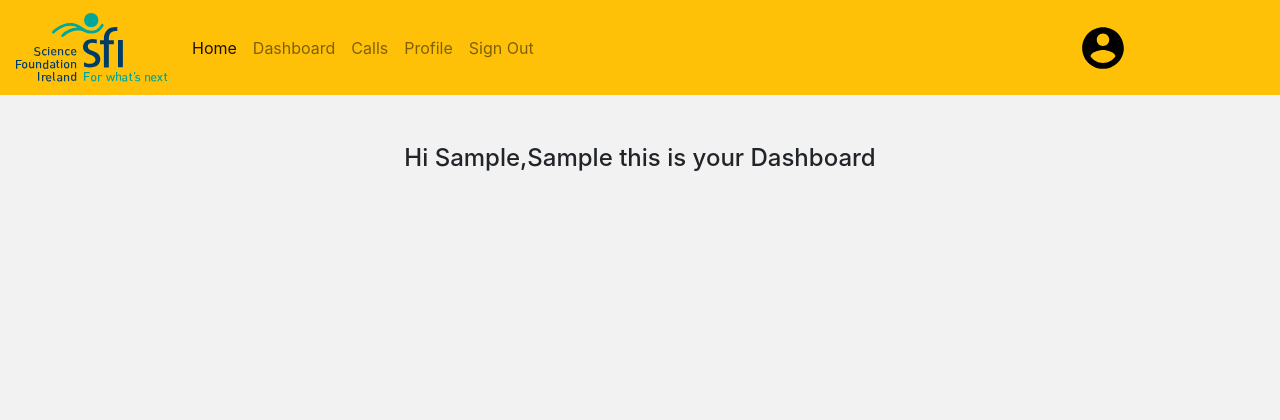
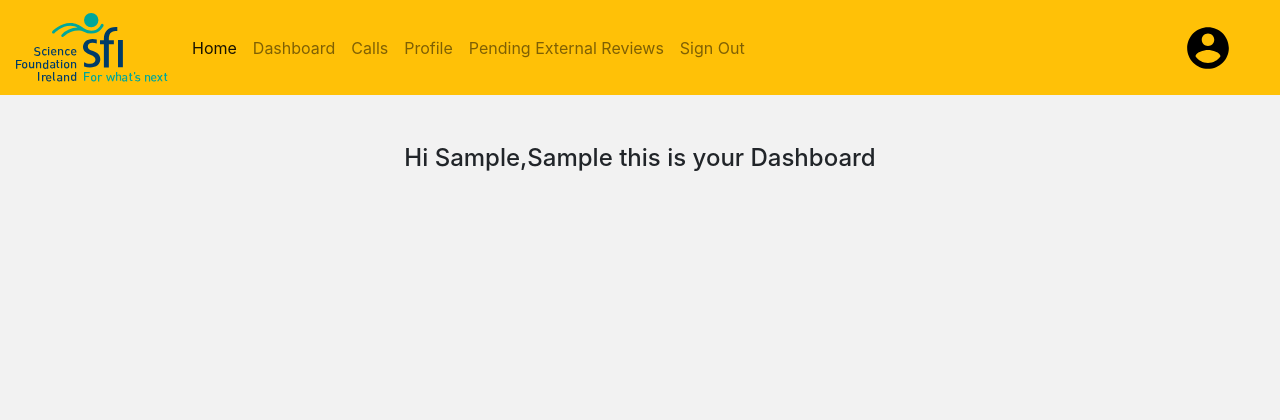
Before and after one commit to johnny1304/Team9, a Flask app: page /dashboard in a window 1280 px wide. Shown: the top 420 px of the page. Run offline with Flask 2, Linux system fonts and the light colour scheme; a user stored in the database is signed in; tables that the repository leaves empty hold one stand-in row (values such as "Sample post"); some libraries are stand-ins or nearby versions.

Commit message:
Finished external review and approval functionality

```diff
--- a/app.py
+++ b/app.py
@@ -56,9 +56,12 @@
     complete=SubmitField('External Reviews Sent: Mark as under Review')
 
 class ConfirmationForm(FlaskForm):
+    Sub=StringField("Submission id")
     Approve=SubmitField("Approve Application")
     Decline=SubmitField("Decline Application")
 
+    def setSub(self,sub):
+        self.Sub=sub
 
 class Proposal(db.Model):
     __tablename__ = "Proposal"
@@ -737,7 +740,7 @@
     return render_template("completed_reviews_list.html",sub=subs)
 
 
-@app.route('/completed_reviews')
+@app.route('/completed_reviews',methods=['GET','POST'])
 @login_required
 def completed_review():
     #complete display of submission,review of submission and approval button
@@ -745,9 +748,8 @@
     rev = {}
     sub = {}
     prop = {}
+        #display submission data
     if id!=None:
-        #display submission data
-
         i = Submissions.query.filter_by(subid=id).first()
         props = Proposal.query.filter_by(id=i.propid).first()
         prop["subid"] = props.id
@@ -778,12 +780,17 @@
         rev["file"]=review.review
         rev["reviewer"]=review.reviewer
 
+
     form=ConfirmationForm()
+    form.setSub(i)
     if form.Decline.data:
-        i.status="declined"
+        print("declined")
+        form.Sub.status="declined"
+        db.session.commit()
         return redirect(url_for("dashboard"))
     if form.Approve.data:
-        i.status="Approved"
+        form.Sub.status="Approved"
+        db.session.commit()
         return redirect(url_for("dashboard"))
     return render_template("completed_reviews.html",form=form,sub=sub,rev=rev,prop=prop)
 
--- a/templates/completed_reviews.html
+++ b/templates/completed_reviews.html
@@ -52,7 +52,7 @@
 
     </div>
         {{form.hidden_tag()}}
-        <form>
+        <form action="" method="post">
             {{ form.Approve }}
             {{ form.Decline }}
         </form>
--- a/templates/dashboard.html
+++ b/templates/dashboard.html
@@ -176,13 +176,13 @@
   <div class="col-sm-4">
     <div class="thumbnail">
       <img src="{{url_for('static', filename='send.svg')}}" alt="Scientific Icon">
-      <p><strong>Share submissions</strong></p>
+        <a href="admin_external_review"><p><strong>Review submissions</strong></p></a>
     </div>
   </div>
   <div class="col-sm-4">
     <div class="thumbnail">
       <img src="{{url_for('static', filename='funds.svg')}}" alt="Funds Icon">
-      <p><strong>Mangage Grants</strong></p>
+      <a href="completed reviews_list"><p><strong>Completed Reviews</strong></p></a>
     </div>
   </div>
 
--- a/templates/layout.html
+++ b/templates/layout.html
@@ -71,6 +71,12 @@
                 </li>
                 {% endif %}
 
+                {% if current_user.is_authenticated %}
+                <li class="nav-item">
+                  <a class="nav-link " href="reviewer_pending_list" >Pending External Reviews</a>
+                </li>
+                {% endif %}
+
                 {% if current_user.is_authenticated and current_user.type == "Admin" %}
                 <li class="nav-item">
                     <a class="nav-link " href="/proposal_call" >Create Proposal</a>
```
